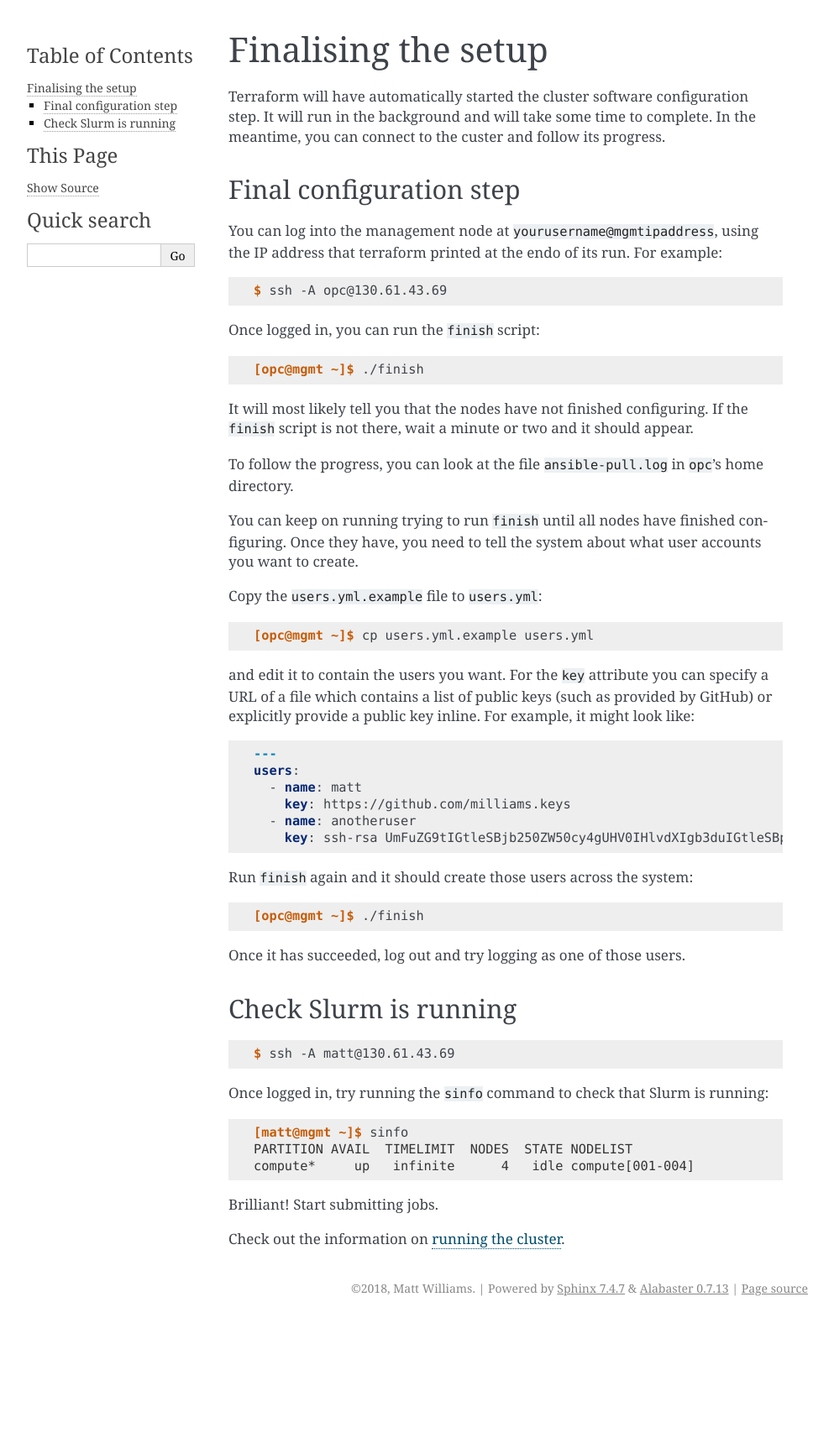
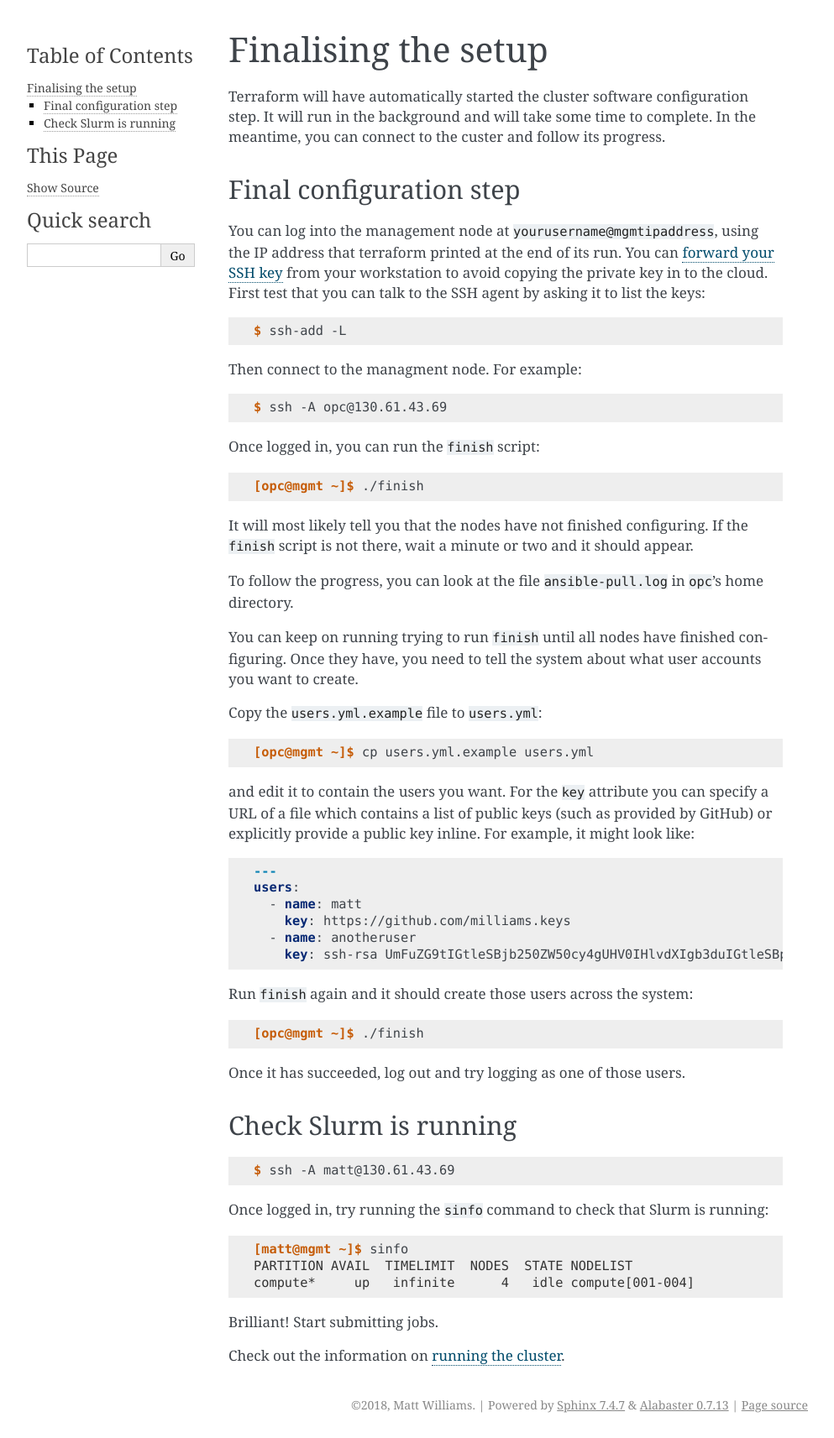
Before and after one commit to clusterinthecloud/docs, a Sphinx documentation site: the page built from source/ansible.rst, in a window 1280 px wide. Shown: the whole page at 84% size, without its empty margins (148-1141 px from the left). Built offline with Sphinx 7.4.7, drawn with Linux system fonts in a browser that asks for light colours; before the commit the page ends 1574 px from its top, so only the background shows below that.

Commit message:
Add in SSH agent test and link
We have had feedback that some people are getting errors when running the Ansible bit of the finish script. If the SSH agent isn't started there will be difficulty connecting to the other nodes. This patch adds in a test that users can run and links to the GitHub documentation in agent forwarding.

```diff
--- a/source/ansible.rst
+++ b/source/ansible.rst
@@ -9,8 +9,16 @@ Final configuration step
 ------------------------
 
 You can log into the management node at ``yourusername@mgmtipaddress``,
-using the IP address that terraform printed at the endo of its run.
-For example:
+using the IP address that terraform printed at the end of its run. You can `forward
+your SSH key <https://developer.github.com/v3/guides/using-ssh-agent-forwarding/>`_
+from your workstation to avoid copying the private key in to the cloud. First test
+that you can talk to the SSH agent by asking it to list the keys:
+
+.. code-block:: shell-session
+
+   $ ssh-add -L
+
+Then connect to the managment node. For example:
 
 .. code-block:: shell-session
 
```
